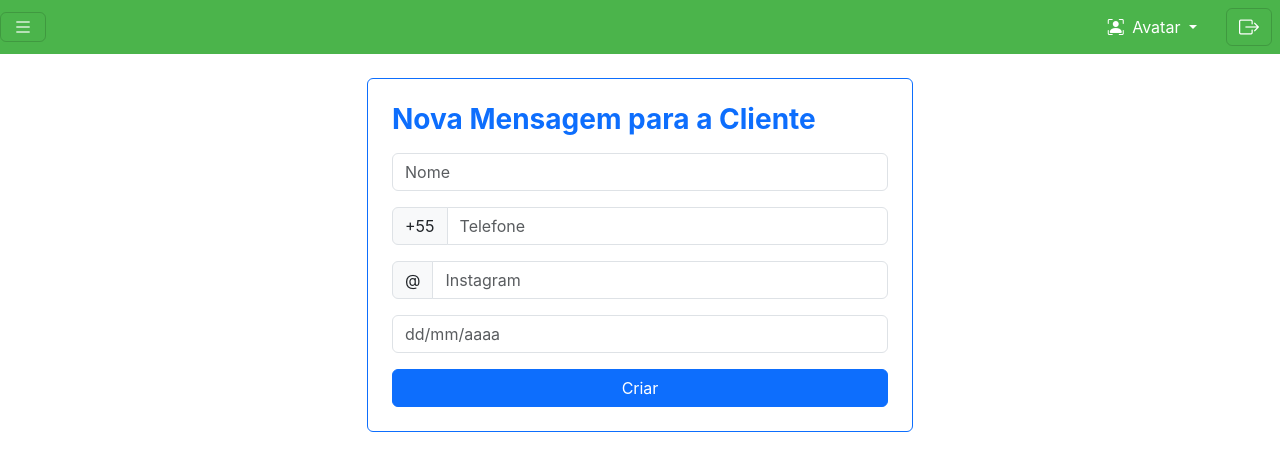
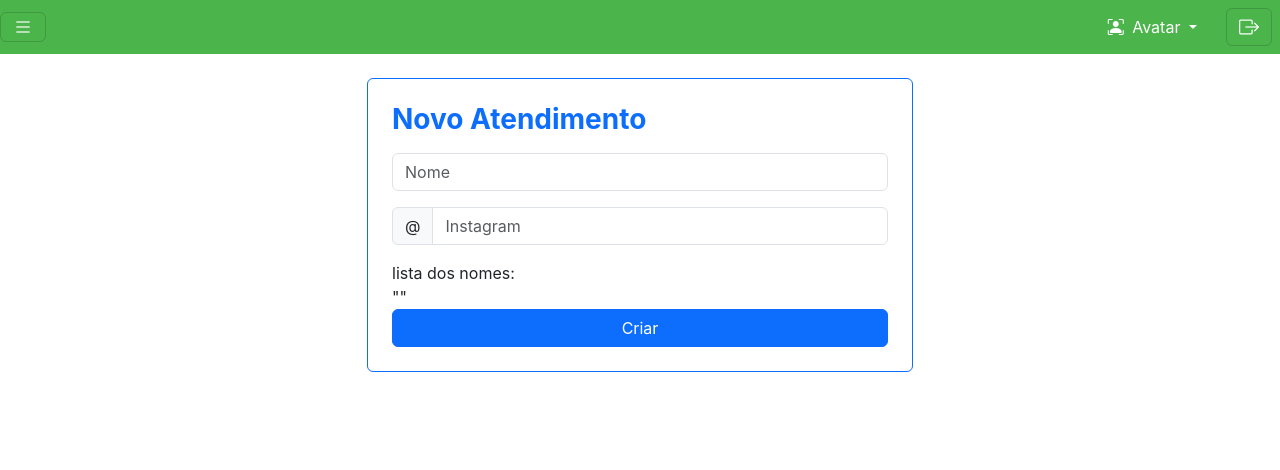
Before and after one commit to eliezeromaciel/vemamigaREACT, a React (Create React App) app: page / in a window 1280 px wide. Shown: the top 470 px of the page. Built offline with nearby package versions, Linux system fonts and the light colour scheme.

Commit message:
cria rota dashboard

```diff
--- a/src/pages/dashboard/index.js
+++ b/src/pages/dashboard/index.js
@@ -1,58 +1,106 @@
 import {React, useState } from 'react'
+
+const clientesCadastrados = [
+  'Ana Souza',
+  'Bruna Lima',
+  'Carla Mendes',
+  'Carlos Magnum',
+  'Daniela Farias',
+  'Fernanda Rocha',
+  'Gabriela Silva',
+  'Helena Costa',
+  'Jeferson Silva',
+]
+
+// const Dashboards = () => {
+//   const [input, setInput] = useState('')
+//   const [sugestoes, setSugestoes] = useState([])
+
+//   const handleChange = (e) => {
+//     const valor = e.target.value
+//     setInput(valor)
+
+//     if (valor.length > 0) {
+//       const filtrados = clientesCadastrados.filter((cliente) =>
+//         cliente.toLowerCase().includes(valor.toLowerCase())
+//       )
+//       setSugestoes(filtrados)
+//     } else {
+//       setSugestoes([])
+//     }
+//   }
+
+//   const handleSelect = (nome) => {
+//     setInput(nome)
+//     setSugestoes([])
+//   }
+
+//   return (
+//     <div className="container mt-3">
+//       <label className="form-label">Nome da Cliente</label>
+//       <input
+//         type="text"
+//         className="form-control"
+//         value={input}
+//         onChange={handleChange}
+//         placeholder="Digite o nome..."
+//       />
+//       {sugestoes.length > 0 && (
+//         <ul
+//           className="list-group position-absolute mt-1 shadow"
+//           style={{ zIndex: 10 }}
+//         >
+//           {sugestoes.map((cliente, index) => (
+//             <li
+//               key={index}
+//               className="list-group-item list-group-item-action"
+//               onClick={() => handleSelect(cliente)}
+//               style={{ cursor: 'pointer' }}
+//             >
+//               {cliente}
+//             </li>
+//           ))}
+//         </ul>
+//       )}
+//     </div>
+//   )
+// }
 
 
 const Dashboard = () => {
 
-  const [telefone, setTelefone] = useState('')
-  const [dataNascimento, setDataNascimento] = useState('')
+
+  const [clientesFiltrados, setClientesFiltrados] = useState ('')
+  const [inputNomeCliente, setInputNomeCliente] = useState ('')
 
 
-  const formatPhoneNumber = (value) => {
-    const phoneNumber = value.replace(/\D/g, '') // Remove tudo que não for número
 
-    if (phoneNumber.length === 0) return '' // Permite apagar o campo
 
-    if (phoneNumber.length <= 10) {
-      return `(${phoneNumber.slice(0, 2)}) ${phoneNumber.slice(2, 6)}${phoneNumber.length > 6 ? '-' + phoneNumber.slice(6) : ''}`
-    } else {
-      return `(${phoneNumber.slice(0, 2)}) ${phoneNumber.slice(2, 7)}-${phoneNumber.slice(7, 11)}`
-    }
+
+  const handleChangeInputNome = (e) => {
+    const valor = e.target.value // aqui eu consigo pegar o valor que o usuário digitou, não como VALUE do input, mas VALUE DO EVENTO ONCHANGE.
+    setInputNomeCliente(valor)    // então, dou este valor do onchange para o state
+
+
+    const filtrados = clientesCadastrados.filter( (elem) =>
+      elem.toLowerCase().includes(valor) )
+
+    setClientesFiltrados(filtrados)
   }
 
-  const formatDate = (value) => {
-    const cleaned = value.replace(/\D/g, '') // Remove tudo que não for número
 
-    let formatted = ''
-    if (cleaned.length > 0) {
-      formatted = cleaned.substring(0, 2)
-    }
-    if (cleaned.length > 2) {
-      formatted += '/' + cleaned.substring(2, 4)
-    }
-    if (cleaned.length > 4) {
-      formatted += '/' + cleaned.substring(4, 8)
-    }
 
-    return formatted
-  }
 
-  const handlePhoneChange = (event) => {
-    const rawValue = event.target.value
-    const formatted = formatPhoneNumber(rawValue)
-    setTelefone(formatted)
-  }
 
-  const handleDateChange = (event) => {
-    const formatted = formatDate(event.target.value)
-    setDataNascimento(formatted)
-  }
+
 
   return (
+
     <div className="container mt-4">
       <div className="row justify-content-center">
         <div className="col-md-6">
           <div className="border border-primary p-4 rounded">
-            <h3 className="text-primary mb-3">Nova Mensagem para a Cliente</h3>
+            <h3 className="text-primary mb-3">Novo Atendimento</h3>
 
             <form className="needs-validation" noValidate>
 
@@ -65,25 +113,12 @@ const Dashboard = () => {
                   placeholder="Nome"
                   maxLength="30"
                   required
+                  value={inputNomeCliente}
+                  onChange={handleChangeInputNome}
                 />
               </div>
 
-              {/* telefone */}
-              <div className="mb-3">
-                <div className="input-group">
-                  <span className="input-group-text">+55</span>
-                  <input
-                    className="form-control"
-                    type="text"
-                    name="telefone"
-                    placeholder="Telefone"
-                    value={telefone}
-                    onChange={handlePhoneChange}
-                    maxLength="15"
-                    required
-                  />
-                </div>
-              </div>
+
 
               {/* instagram */}
               <div className="mb-3">
@@ -100,23 +135,18 @@ const Dashboard = () => {
                 </div>
               </div>
 
-              {/* data nascimento */}
-              <div className="mb-3">
-                <input
-                  className="form-control"
-                  type="text"
-                  name="datanascimento"
-                  placeholder='dd/mm/aaaa'
-                  value={dataNascimento}
-                  onChange={handleDateChange}
-                  required
-                />
+              <div>
+                lista dos nomes:
+                <div>
+                  {JSON.stringify(clientesFiltrados)}
+                </div>
               </div>
+
 
 
               <div className="d-grid">
                 <button type="submit" className="btn btn-primary">
-                    Criar
+                  Criar
                 </button>
               </div>
 
@@ -126,8 +156,76 @@ const Dashboard = () => {
       </div>
     </div>
   )
+}
 
 
-}
+// const Dashboard = () => {
+
+//   const listaAlunos = [
+//     { nome: 'Ana', idade: 20 },
+//     { nome: 'Carlos', idade: 17 },
+//     { nome: 'João', idade: 21 },
+//     { nome: 'Maria', idade: 19 },
+//   ]
+
+//   const [ nomes, setNomes] = useState ('joao')
+//   const [ alunos, setAlunos] = useState ('alunos maiores abaixo')
+
+//   const [alunosPorLetra, setAlunosPorLetra] = useState('')
+
+//   const filtraClienteNomeGrande = () => {
+
+//     let novos = clientesCadastrados.filter ( (elemento) =>
+//       elemento.length > 7
+//     )
+//     setNomes(novos)
+//   }
+
+//   const filtraMaior = () => {
+//     let alunosMaiores = listaAlunos.filter ( (elem) =>
+//       elem.idade > 18
+//     )
+//     setAlunos(alunosMaiores)
+
+//   }
+
+//   const filtraLetra = () => {
+//     const pegaLetraInput = document.getElementsByClassName('joao')
+//     let listaAlunosPorLetra = listaAlunos.filter ( (elem) =>
+//       elem.nome.toLowerCase().includes(pegaLetraInput[0].value) // LOWERCASE PARA TRANSFORMAR TUDO EM MINÚSCULAS
+//     )
+//     setAlunosPorLetra(listaAlunosPorLetra)
+
+//   }
+
+
+
+//   return (
+
+//     <div>
+
+//       <div>
+//         <button onClick={filtraClienteNomeGrande}> aperte </button>
+//         <li>lista de alunos maiores:</li>
+//         <lu><button onClick={filtraMaior}>aperte:</button></lu>
+
+//         <li> alunos maiores aqui: {JSON.stringify(alunos)}</li>
+//       </div>
+
+//       <div>
+//         <li>lista de alunos com letra xxx :</li>
+//         <lu> <input className='joao' type="text"
+//           placeholder='pesquise por letras' />     </lu>
+//         <lu> <button onClick={filtraLetra}>clique</button></lu>
+
+//         <li> lista abaixo:  {JSON.stringify(alunosPorLetra)}</li>
+//       </div>
+
+//     </div>
+//   )
+
+
+
+// }
 
 export default Dashboard
```
